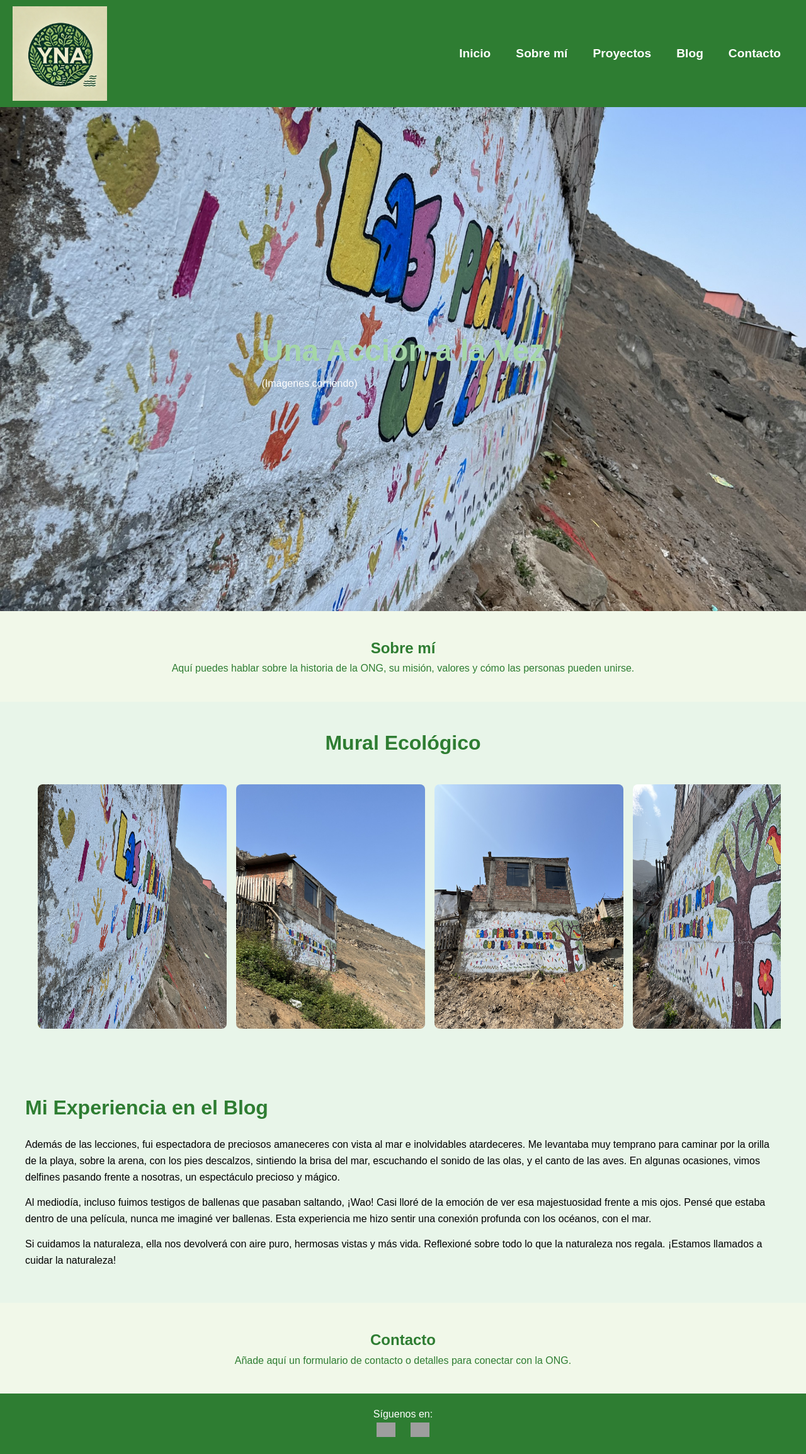
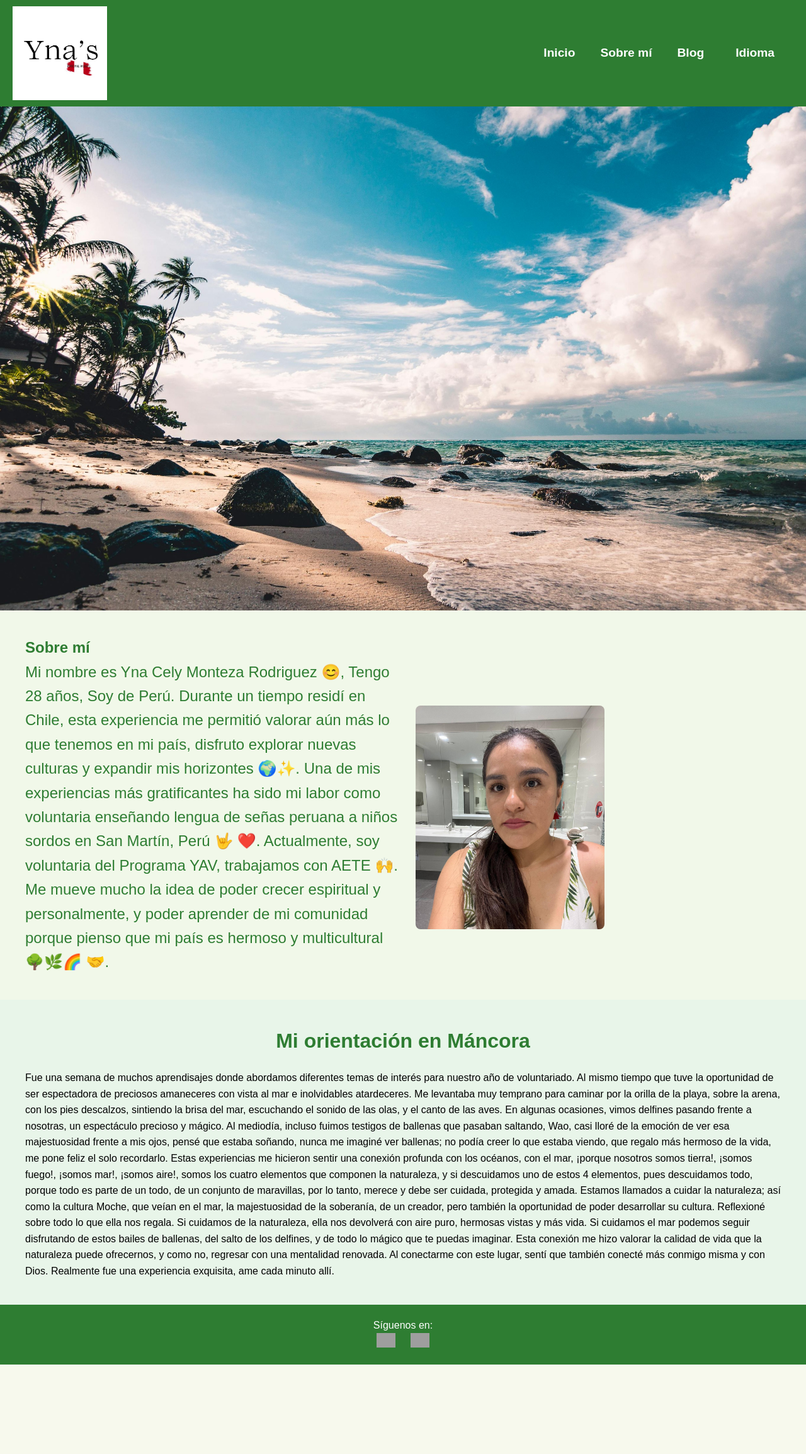
Before and after one commit to XeanN/yna-peru, a PHP site: page / in a window 1280 px wide. Shown: the whole page at 63% size. After the commit the page ends 2166 px from the top, so only its background shows below. Run offline with PHP 8.4, Linux system fonts and the light colour scheme; grey boxes are pictures that could not be loaded.

Commit message:
new changes

```diff
--- a/index.css
+++ b/index.css
@@ -10,6 +10,8 @@ body {
     font-family: Arial, sans-serif;
     line-height: 1.6;
     background-color: #f5f5f5;
+    padding: 0;
+    margin: 0;
 }
 
 /* Header */
@@ -44,71 +46,86 @@ header ul li a {
     font-weight: bold;
 }
 
+/* Dropdown de Idiomas */
+.dropdown {
+    position: relative;
+    display: inline-block;
+}
+
+.dropdown .dropbtn {
+    background-color: #2E7D32;
+    color: white;
+    font-size: 1.2rem;
+    border: none;
+    cursor: pointer;
+    padding: 10px;
+}
+
+.dropdown-content {
+    display: none;
+    position: absolute;
+    background-color: #f1f1f1;
+    min-width: 100px;
+    box-shadow: 0px 8px 16px 0px rgba(0, 0, 0, 0.2);
+    z-index: 1;
+}
+
+.dropdown-content a {
+    color: black;
+    padding: 10px 16px;
+    text-decoration: none;
+    display: block;
+}
+
+.dropdown-content a:hover {
+    background-color: #ddd;
+}
+
+.dropdown:hover .dropdown-content {
+    display: block;
+}
+
+.dropdown:hover .dropbtn {
+    background-color: #1B5E20;
+}
+
 /* Sección Inicio */
 .section-inicio {
-    background: url('./public/images/mural-1.jpg') no-repeat center center/cover;
+    background: url('./public/images/corriendo.jpeg') no-repeat center center/cover;
     height: 100vh;
     display: flex;
     justify-content: center;
     align-items: center;
     color: #fff;
-    background-color: #004d40; /* Verde oscuro */
+    background-color: #004d40;
 }
 
 .hero h1 {
     font-size: 3rem;
-    color: #a5d6a7; /* Verde claro */
+    color: #a5d6a7;
 }
 
 /* Sección Sobre Mí */
-.section-sobremi, .section-contacto {
+.section-sobremi {
     padding: 40px;
-    text-align: center;
-    background-color: #f1f8e9; /* Fondo verde suave */
+    background-color: #f1f8e9;
     color: #2E7D32;
 }
 
-/* Sección Proyectos */
-#proyectos {
-    padding: 40px;
-    background-color: #e8f5e9;
-    text-align: center;
+.about-me-content {
+    display: flex;
+    align-items: center;
+    gap: 20px;
 }
 
-#proyectos h2 {
-    margin-bottom: 20px;
-    font-size: 2rem;
-    color: #2E7D32;
+.yna-photo {
+    max-width: 200px;
+    border-radius: 8px;
 }
 
-/* Galería Horizontal para Proyectos */
-.horizontal-gallery {
-    display: flex;
-    overflow-x: auto; /* Permite el desplazamiento horizontal */
-    gap: 15px;
-    padding: 20px;
-}
-
-.horizontal-gallery img {
-    width: 300px;
-    height: auto;
-    border-radius: 8px;
-    transition: transform 0.3s ease;
-}
-
-.horizontal-gallery img:hover {
-    transform: scale(1.05);
-    cursor: pointer;
-}
-
-/* Estilos para la barra de desplazamiento (scroll) */
-.horizontal-gallery::-webkit-scrollbar {
-    height: 10px;
-}
-
-.horizontal-gallery::-webkit-scrollbar-thumb {
-    background-color: #2E7D32;
-    border-radius: 10px;
+#sobremi-text {
+    max-width: 600px;
+    font-size: 1.2rem;
 }
 
 /* Sección Blog */
@@ -118,13 +135,10 @@ header ul li a {
 }
 
 #blog h2 {
+    text-align: center;
     margin-bottom: 20px;
     font-size: 2rem;
     color: #2E7D32;
-}
-
-#blog p {
-    margin-bottom: 15px;
 }
 
 /* Footer */
@@ -145,3 +159,40 @@ footer a img {
     width: 150px;
     height: auto;
 }
+
+/* Media Queries para dispositivos móviles, tablets, y pantallas grandes */
+
+/* Para pantallas pequeñas como móviles */
+@media screen and (max-width: 768px) {
+    header ul {
+        flex-direction: column;
+        align-items: flex-start;
+    }
+
+    .hero h1 {
+        font-size: 2rem;
+    }
+
+    .yna-photo {
+        max-width: 100px;
+    }
+
+    #sobremi-text {
+        font-size: 1rem;
+    }
+}
+
+/* Para pantallas grandes (monitores 29" y más grandes) */
+@media screen and (min-width: 1200px) {
+    .hero h1 {
+        font-size: 4rem;
+    }
+
+    .yna-photo {
+        max-width: 300px;
+    }
+
+    #sobremi-text {
+        font-size: 1.5rem;
+    }
+}
--- a/index.html
+++ b/index.html
@@ -3,71 +3,76 @@
 <head>
     <meta charset="UTF-8">
     <meta name="viewport" content="width=device-width, initial-scale=1.0">
-    <title>ONG - Una Acción a la Vez</title>
+    <title>Yna Monteza Peru</title>
     <link rel="stylesheet" href="index.css">
-
 </head>
 <body>
     <header>
         <picture>
-            <source srcset="./public/images/yna-logo.webp" type="image/webp">
-            <img src="./public/images/yna-logo.webp" alt="logo" class="logo">
+            <source srcset="./public/images/logito.jpeg" type="image/webp">
+            <img src="./public/images/logito.jpeg" alt="logo" class="logo">
         </picture>
         <nav>
             <ul>
-                <li><a href="#inicio">Inicio</a></li>
-                <li><a href="#sobremi">Sobre mí</a></li>
-                <li><a href="#proyectos">Proyectos</a></li>
-                <li><a href="#blog">Blog</a></li>
-                <li><a href="#contacto">Contacto</a></li>
+                <li><a href="#inicio" id="inicio-link">Inicio</a></li>
+                <li><a href="#sobremi" id="sobremi-link">Sobre mí</a></li>
+                <li><a href="#blog" id="blog-link">Blog</a></li>
+                <li class="dropdown">
+                    <a href="javascript:void(0)" class="dropbtn">Idioma</a>
+                    <div class="dropdown-content">
+                        <a href="#" onclick="cambiarIdioma('es')">Español</a>
+                        <a href="#" onclick="cambiarIdioma('en')">Inglés</a>
+                    </div>
+                </li>
             </ul>
         </nav>
     </header>
 
     <section id="inicio" class="section-inicio">
         <div class="hero">
-            <h1>Una Acción a la Vez</h1>
-            <p>(Imágenes corriendo)</p>
+            <!-- <h1 id="hero-text">Una Acción a la Vez</h1> -->
         </div>
     </section>
 
     <section id="sobremi" class="section-sobremi">
-        <h2>Sobre mí</h2>
-        <p>Aquí puedes hablar sobre la historia de la ONG, su misión, valores y cómo las personas pueden unirse.</p>
-    </section>
-
-    <section id="proyectos">
-        <h2>Mural Ecológico</h2>
-        <div class="horizontal-gallery">
-            <img src="./public/images/mural-1.jpg" alt="Mural 1">
-            <img src="./public/images/mural-2.jpg" alt="Mural 2">
-            <img src="./public/images/mural-3.jpg" alt="Mural 3">
-            <img src="./public/images/mural-4.jpg" alt="Mural 4">
+        <h2 id="sobremi-title">Sobre mí</h2>
+        <div class="about-me-content">
+            <p id="sobremi-text">
+                Mi nombre es Yna Cely Monteza Rodriguez 😊, Tengo 28 años, Soy de Perú. Durante un tiempo residí en Chile, esta experiencia me permitió valorar aún más lo que tenemos en mi país, disfruto explorar nuevas culturas y expandir mis horizontes 🌍✨.
+                Una de mis experiencias más gratificantes ha sido mi labor como voluntaria enseñando lengua de señas peruana a niños sordos en San Martín, Perú 🤟 ❤️.
+                Actualmente, soy voluntaria del Programa YAV, trabajamos con AETE 🙌. Me mueve mucho la idea de poder crecer espiritual y personalmente, y poder aprender de mi comunidad porque pienso que mi país es hermoso y multicultural 🌳🌿🌈 🤝.
+            </p>
+            <img src="./public/images/yna.jpg" alt="Yna Monteza" class="yna-photo">
         </div>
     </section>
 
     <section id="blog">
-        <h2>Mi Experiencia en el Blog</h2>
-        <p>
-            Además de las lecciones, fui espectadora de preciosos amaneceres con vista al mar e inolvidables atardeceres. Me levantaba muy temprano para caminar por la orilla de la playa, sobre la arena, con los pies descalzos, sintiendo la brisa del mar, escuchando el sonido de las olas, y el canto de las aves. En algunas ocasiones, vimos delfines pasando frente a nosotras, un espectáculo precioso y mágico.
-        </p>
-        <p>
-            Al mediodía, incluso fuimos testigos de ballenas que pasaban saltando, ¡Wao! Casi lloré de la emoción de ver esa majestuosidad frente a mis ojos. Pensé que estaba dentro de una película, nunca me imaginé ver ballenas. Esta experiencia me hizo sentir una conexión profunda con los océanos, con el mar.
-        </p>
-        <p>
-            Si cuidamos la naturaleza, ella nos devolverá con aire puro, hermosas vistas y más vida. Reflexioné sobre todo lo que la naturaleza nos regala. ¡Estamos llamados a cuidar la naturaleza!
-        </p>
-    </section>
+        <h2 id="blog-title">Mi orientación en Máncora</h2>
+        <div id="blog-content">
 
-    <section id="contacto" class="section-contacto">
-        <h2>Contacto</h2>
-        <p>Añade aquí un formulario de contacto o detalles para conectar con la ONG.</p>
+            <div id="blog-es">
+                <p>Fue una semana de muchos aprendisajes donde abordamos diferentes temas de interés para nuestro año de voluntariado. Al mismo tiempo que tuve la oportunidad de ser espectadora de preciosos amaneceres con vista al mar e inolvidables atardeceres. Me levantaba muy temprano para caminar por la orilla de la playa, sobre la arena, con los pies descalzos, sintiendo la brisa del mar, escuchando el sonido de las olas, y el canto de las aves. En algunas ocasiones, vimos delfines pasando frente a nosotras, un espectáculo precioso y mágico. Al mediodía, incluso fuimos testigos de ballenas que pasaban saltando, Wao, casi lloré de la emoción de ver esa majestuosidad frente a mis ojos, pensé que estaba soñando, nunca me imaginé ver ballenas; no podía creer lo que estaba viendo, que regalo más hermoso de la vida, me pone feliz el solo recordarlo. Estas experiencias me hicieron sentir una conexión profunda con los océanos, con el mar, ¡porque nosotros somos tierra!, ¡somos fuego!, ¡somos mar!, ¡somos aire!, somos los cuatro elementos que componen la naturaleza, y si descuidamos uno de estos 4 elementos, pues descuidamos todo, porque todo es parte de un todo, de un conjunto de maravillas, por lo tanto, merece y debe ser cuidada, protegida y amada.
+                    Estamos llamados a cuidar la naturaleza; así como la cultura Moche, que veían en el mar, la majestuosidad de la soberanía, de un creador, pero también la oportunidad de poder desarrollar su cultura.
+                    Reflexioné sobre todo lo que ella nos regala. Si cuidamos de la naturaleza, ella nos devolverá con aire puro, hermosas vistas y más vida. Si cuidamos el mar podemos seguir disfrutando de estos bailes de ballenas, del salto de los delfines, y de todo lo mágico que te puedas imaginar. Esta conexión me hizo valorar la calidad de vida que la naturaleza puede ofrecernos, y como no, regresar con una mentalidad renovada. Al conectarme con este lugar, sentí que también conecté más conmigo misma y con Dios. Realmente fue una experiencia exquisita, ame cada minuto allí.
+                </p>
+
+            </div>
+
+
+            <div id="blog-en" style="display: none;">
+                <p>It was a week of many learnings where we addressed different topics of interest for our volunteer year. At the same time, I had the opportunity to be a spectator of beautiful sunrises overlooking the sea and unforgettable sunsets. I got up very early to walk along the shore of the beach, on the sand, with bare feet, feeling the sea breeze, listening to the sound of the waves, and the song of the birds. On some occasions, we saw dolphins passing in front of us, a beautiful and magical spectacle. At noon, we even witnessed whales jumping past. Wow, I almost cried from the emotion of seeing that majesty in front of my eyes. I thought I was dreaming. I never imagined seeing whales. I couldn't believe what I was seeing. What a beautiful gift of life. It makes me happy just to remember it. These experiences made me feel a deep connection with the oceans, with the sea, because we are earth! We are fire! We are sea! We are air! We are the four elements that make up nature, and if we neglect one of these 4 elements, then we neglect everything, because everything is part of a whole, of a set of wonders, therefore it deserves and must be cared for, protected and loved.
+                    We are called to care for nature; as well as the Moche culture, who saw in the sea, the majesty of sovereignty, of a creator, but also the opportunity to develop their culture.
+                    I reflected on everything that nature gives us. If we take care of nature, it will give us back  pure air, beautiful views and more life. If we take care of the sea we can continue enjoying these whale dances, the leaping of dolphins, and all the magic you can imagine. This connection made me value the quality of life that nature can offer us, and of course, return with a renewed mentality. By connecting with this place, I felt that I also connected more with myself and with God. It was truly an exquisite experience, I loved every minute there.
+                </p>
+
+            </div>
+        </div>
     </section>
 
     <footer>
         <p>Síguenos en:</p>
-        <a href="#"><img src="facebook-icon.png" alt="Facebook"></a>
-        <a href="#"><img src="instagram-icon.png" alt="Instagram"></a>
+        <a href="https://www.facebook.com/profile.php?id=100008287744982"><img src="facebook-icon.png" alt="Facebook"></a>
+        <a href="https://www.instagram.com/ynamonteza?igsh=MTVxdTJ2M2FjeW9ibA%3D%3D"><img src="instagram-icon.png" alt="Instagram"></a>
     </footer>
 
     <script src="index.js"></script>
--- a/index.js
+++ b/index.js
@@ -1,5 +1,5 @@
 document.addEventListener('DOMContentLoaded', function() {
-    // Ejemplo de un carrusel de imágenes simple
+    // Carrusel de imágenes de fondo
     let images = ['imagen1.jpg', 'imagen2.jpg', 'imagen3.jpg'];
     let currentIndex = 0;
     let heroSection = document.querySelector('.hero');
@@ -9,3 +9,39 @@ document.addEventListener('DOMContentLoaded', function() {
         currentIndex = (currentIndex + 1) % images.length;
     }, 3000);
 });
+
+function cambiarIdioma(idioma) {
+    if (idioma === 'es') {
+        // Mostrar contenido en español
+        document.getElementById('blog-es').style.display = 'block';
+        document.getElementById('blog-en').style.display = 'none';
+
+        // Cambiar textos a español
+        document.getElementById('inicio-link').innerText = "Inicio";
+        document.getElementById('sobremi-link').innerText = "Sobre mí";
+        document.getElementById('blog-link').innerText = "Blog";
+
+        document.getElementById('hero-text').innerText = "Una Acción a la Vez";
+
+        document.getElementById('sobremi-title').innerText = "Sobre mí";
+        document.getElementById('sobremi-text').innerText = "Mi nombre es Yna Cely Monteza Rodriguez...";
+
+        document.getElementById('blog-title').innerText = "Mi orientación en Máncora";
+    } else if (idioma === 'en') {
+        // Mostrar contenido en inglés
+        document.getElementById('blog-es').style.display = 'none';
+        document.getElementById('blog-en').style.display = 'block';
+
+        // Cambiar textos a inglés
+        document.getElementById('inicio-link').innerText = "Home";
+        document.getElementById('sobremi-link').innerText = "About Me";
+        document.getElementById('blog-link').innerText = "Blog";
+
+        document.getElementById('hero-text').innerText = "One Action at a Time";
+
+        document.getElementById('sobremi-title').innerText = "About Me";
+        document.getElementById('sobremi-text').innerText = "My name is Yna Cely Monteza Rodriguez...";
+
+        document.getElementById('blog-title').innerText = "My Orientation in Máncora";
+    }
+}
```
Also changed, not shown: public/images/corriendo.jpeg (added), public/images/logito.jpeg (added), public/images/yna.jpg (added).
